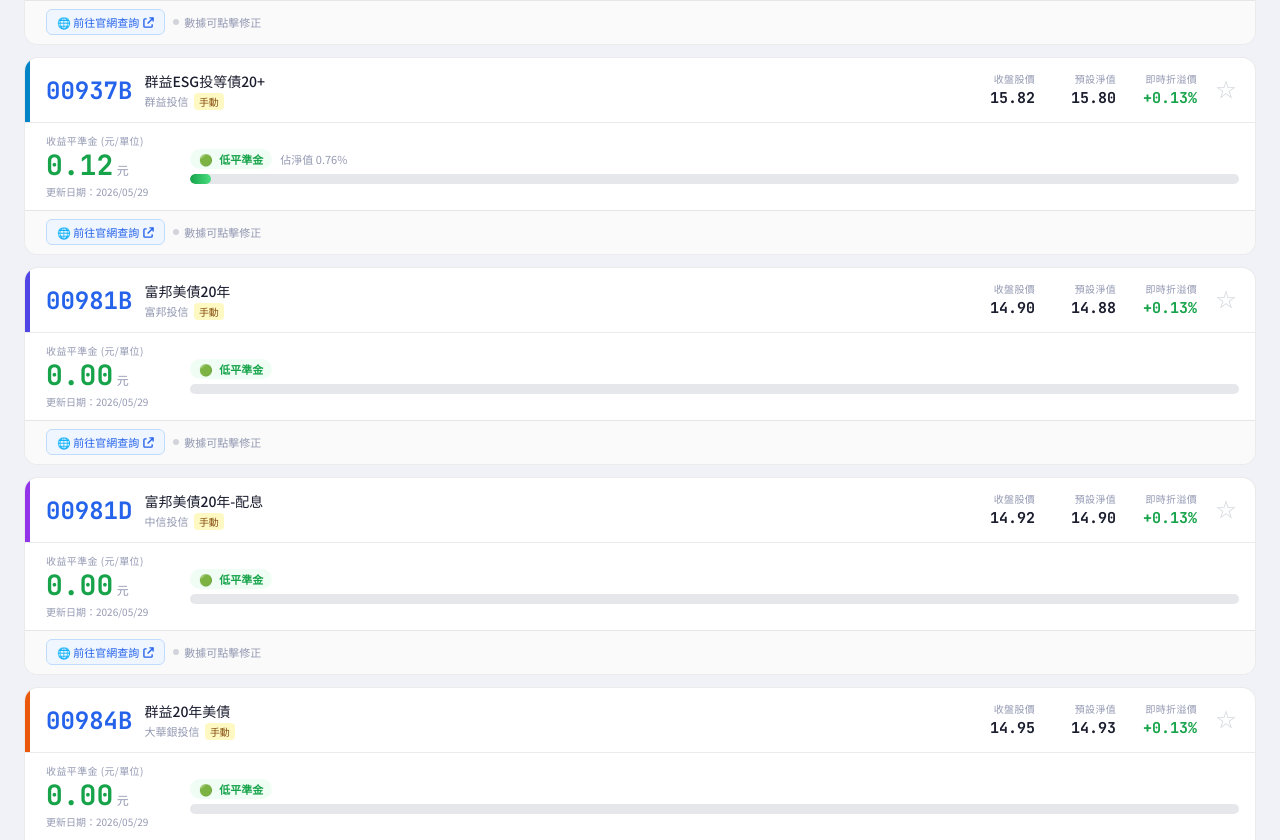
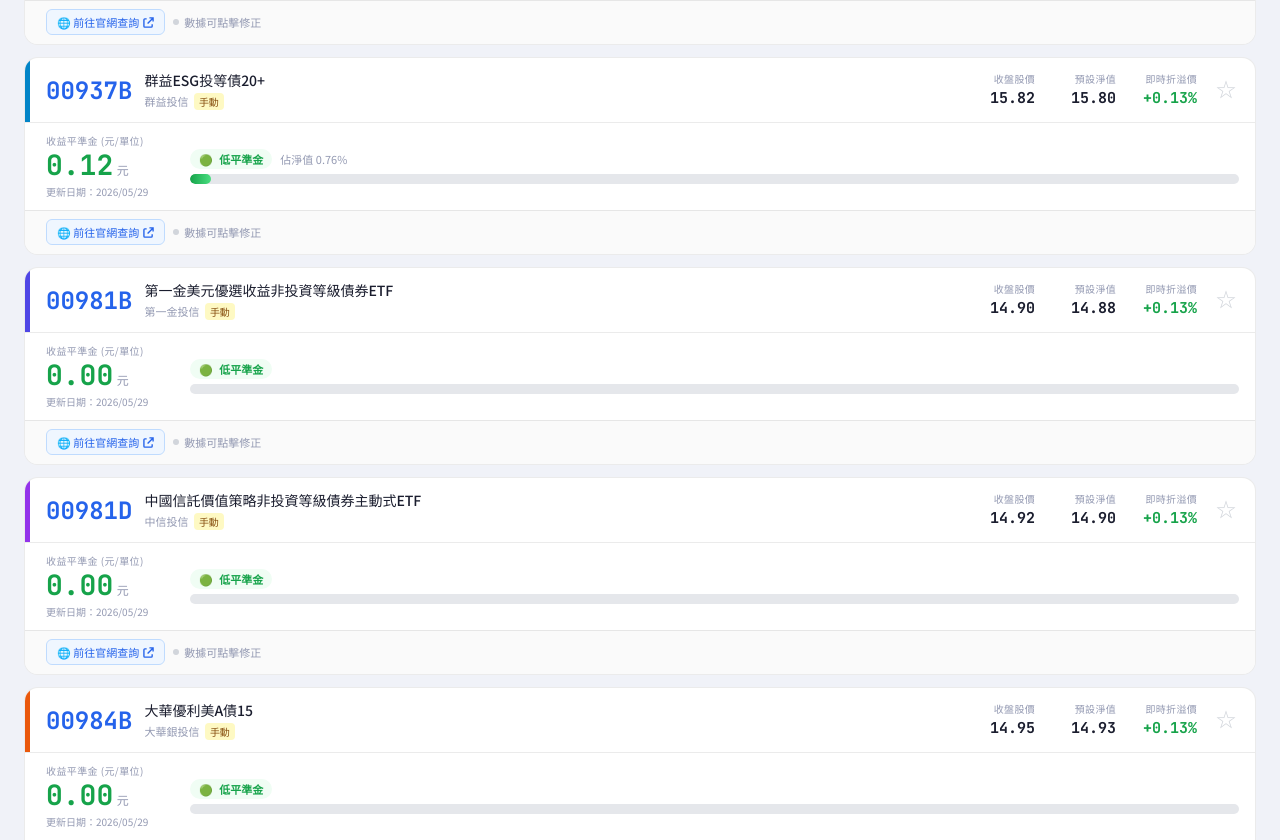
Before and after one commit to river-jiang-100/ETF, a plain HTML site: page index.html in a window 1280 px wide. Shown: the part 1907-2747 px from the top of the page. Drawn offline with Linux system fonts and the light colour scheme.

Commit message:
Update index.html

```diff
--- a/index.html
+++ b/index.html
@@ -60,7 +60,7 @@
 .card-body{flex:1;padding:13px 16px;display:flex;align-items:center;gap:12px;flex-wrap:wrap}
 .etf-code{font-family:var(--mono);font-size:24px;font-weight:700;color:var(--ac);min-width:74px}
 .etf-meta{flex:1;min-width:130px}
-.etf-name{font-size:14px;font-weight:500}
+.etf-name{font-size:14px;font-weight:500;line-height:1.4}
 .etf-issuer{font-size:11px;color:var(--tx3);margin-top:2px}
 .card-prices{display:flex;gap:16px;align-items:center;margin-left:auto;flex-wrap:wrap}
 .price-blk{text-align:right;min-width:65px}
@@ -176,7 +176,7 @@
 </footer>
 
 <script>
-/* ══ ETF 名單 ══ */
+/* ══ ETF 名單（已全面更新為最新官方名稱與對應投信） ══ */
 const ETF_LIST = [
   { code:'0056',  name:'元大高股息',      issuer:'元大投信', color:'#2563eb',
     price:50.15, nav:50.15, eq:4.29, eqDate:'2026/05/29',
@@ -225,22 +225,22 @@
     govUrl:'https://www.capitalfund.com.tw/etf/product/detail/378/trend',
     autoFetch: false
   },
-  { code:'00981B', name:'富邦美債20年', issuer:'富邦投信', color:'#4f46e5',
+  { code:'00981B', name:'第一金美元優選收益非投資等級債券ETF', issuer:'第一金投信', color:'#4f46e5',
     price:14.90, nav:14.88, eq:0.00, eqDate:'2026/05/29',
     govUrl:'https://www.fsitc.com.tw/FundDetail.aspx?ID=177#TabLinkdivEditTab2',
     autoFetch: false
   },
-  { code:'00981D', name:'富邦美債20年-配息', issuer:'中信投信', color:'#9333ea',
+  { code:'00981D', name:'中國信託價值策略非投資等級債券主動式ETF', issuer:'中信投信', color:'#9333ea',
     price:14.92, nav:14.90, eq:0.00, eqDate:'2026/05/29',
     govUrl:'https://www.ctbcinvestments.com.tw/Etf/00606159/Trend',
     autoFetch: false
   },
-  { code:'00984B', name:'群益20年美債', issuer:'大華銀投信', color:'#ea580c',
+  { code:'00984B', name:'大華優利美A債15', issuer:'大華銀投信', color:'#ea580c',
     price:14.95, nav:14.93, eq:0.00, eqDate:'2026/05/29',
     govUrl:'https://www.uobam.com.tw/fund/etf/00580854',
     autoFetch: false
   },
-  { code:'00984D', name:'群益20年美債-配息', issuer:'聯博投信', color:'#be123c',
+  { code:'00984D', name:'聯博優選全球非投資等級債券主動式ETF', issuer:'聯博投信', color:'#be123c',
     price:14.96, nav:14.94, eq:0.00, eqDate:'2026/05/29',
     govUrl:'https://www.abfunds.com.tw/zh-tw/etf/active/fixed-income/abitl-select-global-high-yield-active-etf.-.TW00000984D0.html',
     autoFetch: false
@@ -256,6 +256,7 @@
     favs = new Set(JSON.parse(localStorage.getItem('etf-favs')||'[]'));
     data = ETF_LIST.map(e=>{
       const s=sv[e.code]||{};
+      // 將儲存的自訂數據帶入，但始終保持最新的名稱與發行商定義
       return{...e, eq:s.eq??e.eq, eqDate:s.eqDate||e.eqDate,
         nav:s.nav??e.nav, price:s.price??e.price,
         fav:favs.has(e.code), status:'idle', errMsg:''};
@@ -283,13 +284,11 @@
     const r = await fetch(e.fetchUrl);
     const j = await r.json();
     const html = j.contents||'';
-    // 解析元大格式：日期 | 申購買回代號 | 收益平準金 | 市價折溢價 | 預估淨值
     const match = html.match(/(\d{4}\/\d{2}\/\d{2})[^|]*\|\s*[\d.]+\s*\|\s*([\d.]+)\s*\|\s*[\d.-]+\s*\|\s*([\d.]+)/);
     if(match){
       e.eqDate = match[1];
       e.eq = parseFloat(match[2]);
       e.nav = parseFloat(match[3]);
-      // 由於元大抓取頁面主要提供淨值與平準金，若無獨立市價欄位，我們預設讓市價暫時貼近淨值，或由用戶微調
       e.price = e.nav;
       return true;
     }
@@ -436,7 +435,6 @@
   const eqColor=eq>=2?'var(--dn)':eq>=0.5?'var(--warn)':'var(--up)';
   const badgeBg=eq>=2?'#fef2f2':eq>=0.5?'#fffbeb':'#f0fdf4';
 
-  // 折溢價計算：(價 - 淨) / 淨 * 100
   const spPct = nav ? ((price - nav) / nav * 100) : 0;
   const spCl = spPct >= 0 ? 'style="color:var(--up)"' : 'style="color:var(--dn)"';
 
@@ -476,7 +474,7 @@
             </div>
           </div>
 
-          <!-- 折溢價區塊 (由系統自動連動計算) -->
+          <!-- 折溢價區塊 -->
           <div class="price-blk">
             <div class="price-lbl">即時折溢價</div>
             <div class="price-val" ${spCl} style="cursor:default; border-bottom:none;">${spPct >= 0 ? '+' : ''}${spPct.toFixed(2)}%</div>
```
